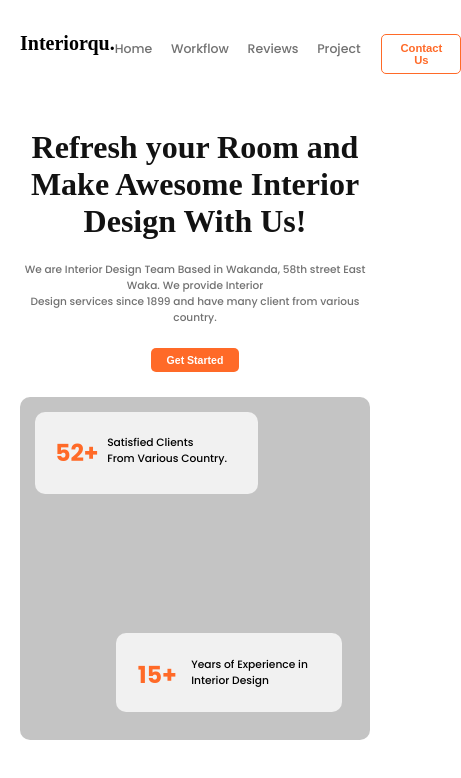
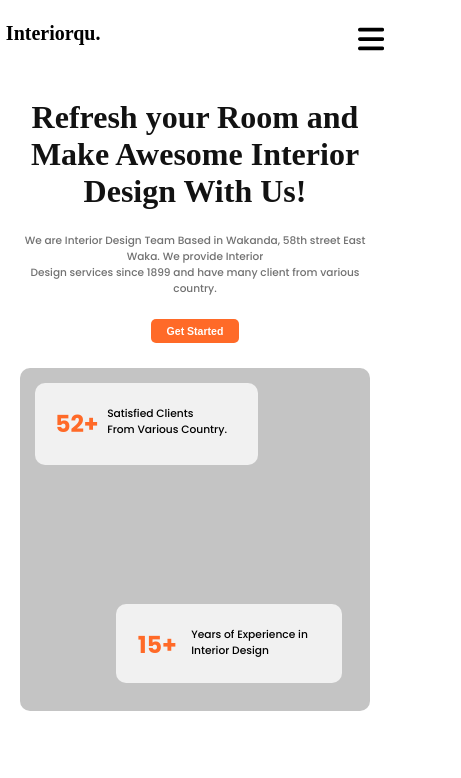
Before and after one commit to barbarossah/InteriorDesign, a plain HTML site: page index.html in a window 390 px wide. Shown: the whole page, 461 px wide, since content can reach past the window. Drawn offline with Linux system fonts and the light colour scheme; a web font is replaced by a local one.

Commit message:
feat: make header responsive

```diff
--- a/assets/style/_header.scss
+++ b/assets/style/_header.scss
@@ -8,7 +8,7 @@
     width: clamp(350px,81.25vw,1170px);
     margin: 0 auto;
     display: flex;
-
+    position: relative;
   }
 
   &__logo {
@@ -82,4 +82,125 @@
       }
     }
   }
+
+  &__menu-bar {
+    display: none;
+    cursor: pointer;
+    transition: scale .3s ease-in;
+
+    svg {
+      height: 1.5em;
+    }
+
+  }
+
+  &__menu-bar:active {
+    scale: .70;
+  }
+
+  input {
+    display: none;
+  }
+
+  .menu-dropnav {
+    display: flex;
+    align-items: center;
+    background-color: #f8fafb;
+    border-radius: 13px;
+    overflow: hidden;
+    height: 0px;
+    transition: all .4s ease-out;
+    position: absolute;
+    top: 85%;
+    right: 0;
+    left: 0;
+
+    ul {
+      display: flex;
+      justify-content: space-evenly;
+      align-items: center;
+      font-size: .74em;
+      line-height: 1.3em;
+      width: 100%;
+
+      .button {
+        background-color: #ff6a28;
+        color: #fff;
+        border: none;
+        font-size: .9em;
+        padding: .62em 1.61em;
+        margin-left: 2px;
+        font-weight: 600;
+        border-radius: 5px;
+        cursor: pointer;
+        transition: scale .3s ease;
+      }
+    }
+  }
+
+  input:checked + .menu-dropnav {
+    height: 50px;
+    padding: 10px 0;
+    border: 1px solid #c4c4c4;
+
+  }
 }
+
+@media (max-width: 1040px) {
+  .header {
+
+    .container {
+      width: 95%;
+    }
+
+    &__links {
+      display: none;
+    }
+
+    &__menu-bar {
+      display: block;
+    }
+  }
+}
+
+@media (max-width: 620px) {
+
+  .header {
+    padding: 1.2em 0 1em;
+
+    .menu-dropnav {
+
+      ul {
+        justify-content: space-around;
+
+        li {
+          font-size: .820em;
+
+        }
+
+      }
+    }
+  }
+}
+
+@media (max-width: 480px) {
+  .header {
+
+    .container {
+      width: 97%;
+    }
+    .menu-dropnav {
+
+      ul {
+
+        li {
+
+          .button {
+            padding: .5em 1em;
+          }
+        }
+      }
+    }
+  }
+
+}
--- a/index.html
+++ b/index.html
@@ -26,7 +26,29 @@
           </li>
         </ul>
       </nav>
+
+      <label for="menu-bar" class="header__menu-bar">
+        <svg xmlns="http://www.w3.org/2000/svg" height="1em" viewBox="0 0 448 512"><!--! Font Awesome Free 6.4.2 by @fontawesome - https://fontawesome.com License - https://fontawesome.com/license (Commercial License) Copyright 2023 Fonticons, Inc. --><path d="M0 96C0 78.3 14.3 64 32 64H416c17.7 0 32 14.3 32 32s-14.3 32-32 32H32C14.3 128 0 113.7 0 96zM0 256c0-17.7 14.3-32 32-32H416c17.7 0 32 14.3 32 32s-14.3 32-32 32H32c-17.7 0-32-14.3-32-32zM448 416c0 17.7-14.3 32-32 32H32c-17.7 0-32-14.3-32-32s14.3-32 32-32H416c17.7 0 32 14.3 32 32z"/></svg>
+      </label>
+
+      <input id="menu-bar" type="checkbox">
+
+      <div class="menu-dropnav">
+        <ul>
+          <li><a href="#\">Home</a><div></div></li>
+          <li><a href="#\">Workflow</a><div></div></li>
+          <li><a href="#\">Reviews</a><div></div></li>
+          <li><a href="#\">Project</a><div></div></li>
+          <li>
+            <button class="button">
+              Contact Us
+            </button>
+          </li>
+        </ul>
+      </div>
     </div>
+
+
 
   </header>
 
```
Also changed, not shown: assets/style/home.css, 1 other file.
